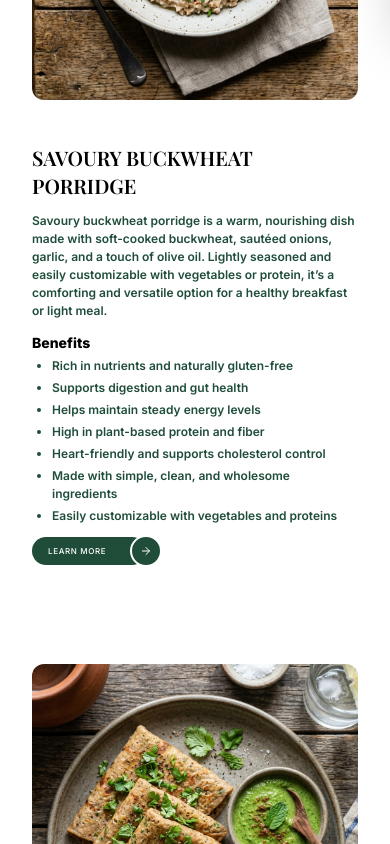
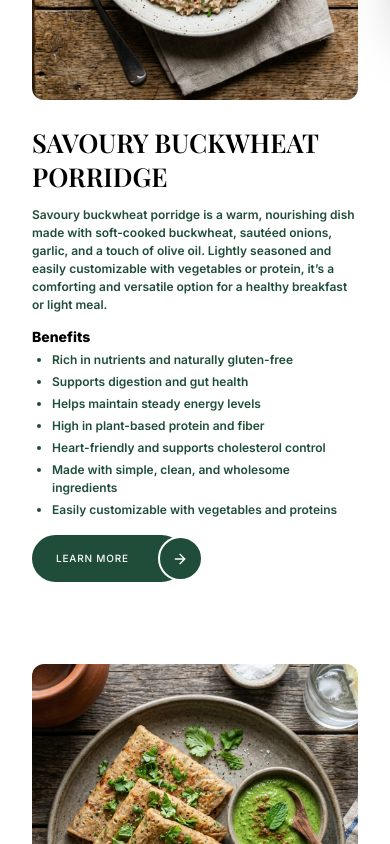
Before and after one commit to teambrandbook/new-zewadi, a Next.js app: page /recipes in a window 390 px wide. Shown: the part 820-1664 px from the top of the page. Built offline with nearby package versions, Linux system fonts and the light colour scheme.

Commit message:
aninmation bug fixed and font fixing

```diff
--- a/src/components/home/ProductSection.tsx
+++ b/src/components/home/ProductSection.tsx
@@ -101,14 +101,14 @@ const ProductSection = () => {
           {products.map((item, i) => (
             <div
               key={i}
-              className={`card absolute h-[180px] w-[130px] overflow-hidden rounded-xl opacity-90 sm:h-[260px] sm:w-[190px] lg:h-[300px] lg:w-[220px]`}
+              className={`card absolute h-[180px] w-[130px] overflow-hidden rounded-xl opacity-90 sm:h-[260px] sm:w-[190px] lg:h-[300px] lg:w-[330px]`}
               style={{ left: "50%", transform: "translateX(-50%)" }}
             >
               <Image
                 src={item.image}
                 alt="product"
                 fill
-                className="object-cover"
+                className="object-cover object-center"
               />
             </div>
           ))}
--- a/src/components/recipes/RecipeCard.tsx
+++ b/src/components/recipes/RecipeCard.tsx
@@ -30,8 +30,8 @@ export default function RecipeCard({
       {/* Content */}
       <div className="max-w-[480px] ">
 
-        {/* Heading */}
-        <h2 className="text-black font-[600] text-[20px] leading-[28px] md:text-[28px] md:leading-[34px] [font-family:'Playfair_Display']">
+        {/* Heading (INCREASED SIZE) */}
+        <h2 className="text-black font-[600] text-[26px] leading-[34px] md:text-[36px] md:leading-[42px] [font-family:'Playfair_Display']">
           {recipe.title}
         </h2>
 
@@ -56,16 +56,16 @@ export default function RecipeCard({
           </>
         )}
 
-        {/* Button */}
+        {/* Button (INCREASED SIZE) */}
         <Link
           href={`/recipes/${recipe.id}`}
-          className="mt-3 relative inline-flex items-center rounded-full bg-[#1f4d3a] pl-4 pr-10 py-2 text-[8px] md:text-[9px] font-medium uppercase tracking-[0.08em] text-white"
+          className="mt-4 relative inline-flex items-center rounded-full bg-[#1f4d3a] pl-6 pr-14 py-4 text-[10px] md:text-[12px] font-medium uppercase tracking-[0.08em] text-white"
         >
           <span>Learn More</span>
 
           {/* Arrow Circle */}
-          <span className="absolute right-[-16px] flex h-[32px] w-[32px] items-center justify-center rounded-full bg-[#1f4d3a] border-2 border-white">
-            <ArrowRight className="h-3 w-3 text-white" />
+          <span className="absolute right-[-18px] flex h-[45px] w-[45px] items-center justify-center rounded-full bg-[#1f4d3a] border-2 border-white">
+            <ArrowRight className="h-4 w-4 text-white" />
           </span>
         </Link>
 
--- a/src/utils/animations.ts
+++ b/src/utils/animations.ts
@@ -41,7 +41,7 @@ export const zoomInStagger = (selector: string) => {
     {
       scale: 1,
       opacity: 1,
-      duration: 3,
+      duration: 2,
       ease: "power3.out",
       stagger: 0.25,
       scrollTrigger: {
@@ -308,7 +308,7 @@ export const leftReveal = (selector: string) => {
       {
         x: 0,
         opacity: 1,
-        duration: 1,
+        duration: 0.5,
         ease: "power3.out",
         scrollTrigger: {
           trigger: el,
```
